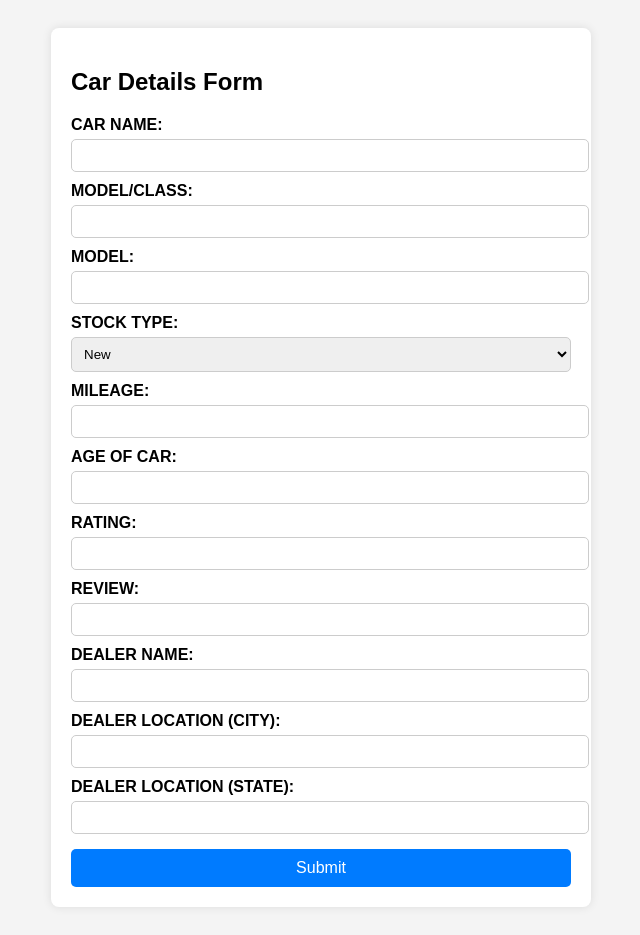
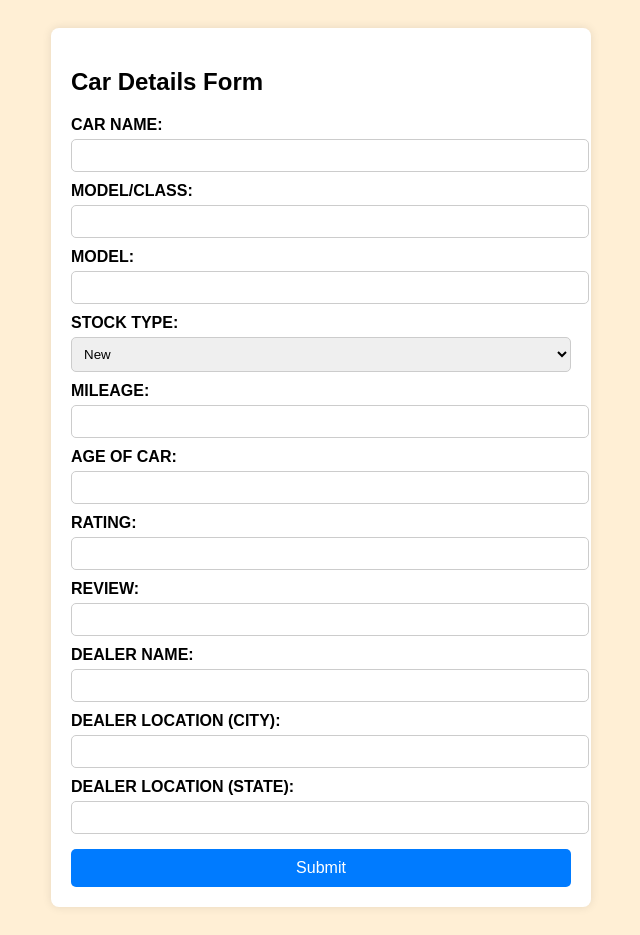
Before and after one commit to akshatsharma2407/GMC_motors, a Flask app: page / in a window 1280 px wide. Shown: the whole page, without its empty margins (319-959 px from the left). Run offline with Flask 3, Linux system fonts and the light colour scheme; parts of the project's set-up code (start-up, migrations or seed data) failed here and were passed over.

Commit message:
ui change

```diff
--- a/flask_app/templates/index.html
+++ b/flask_app/templates/index.html
@@ -7,7 +7,7 @@
     <style>
         body {
             font-family: Arial, sans-serif;
-            background-color: #f4f4f4;
+            background-color: papayawhip;
             padding: 20px;
         }
         form {
```
